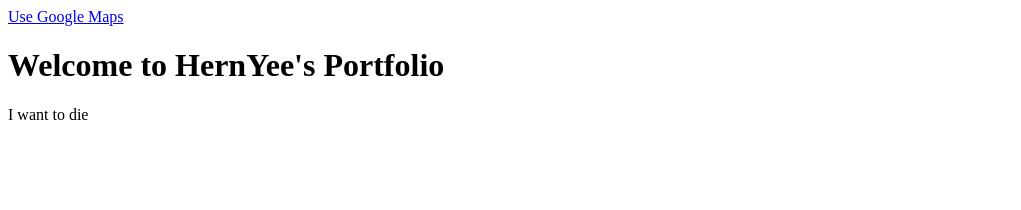
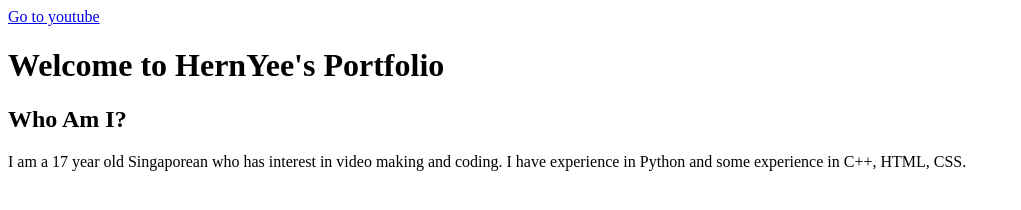
Before and after one commit to H3rnYee/HernYee.github.io, a plain HTML site: page index.html in a window 1280 px wide. Shown: the whole page, without its empty margins (0-1021 px from the left). Drawn offline with Linux system fonts and the light colour scheme.

Commit message:
Update index.html

```diff
--- a/index.html
+++ b/index.html
@@ -1,14 +1,18 @@
 <html>
 <head>
-    <a href=”https://www.youtube.com/”>Use Google Maps</a>
+    <a href=”https://www.youtube.com/”>Go to youtube</a>
     <meta charset="utf-8"/>
 </head>
 <body>
     <h1>
         Welcome to HernYee's Portfolio
     </h1>
+    <h2>
+        Who Am I?
+    </h2>
     <p>
-        I want to die
+        I am a 17 year old Singaporean who has interest in video making and coding. I have experience in Python and some experience in C++, HTML,
+        CSS.
     </p>
     <img>
 
```
